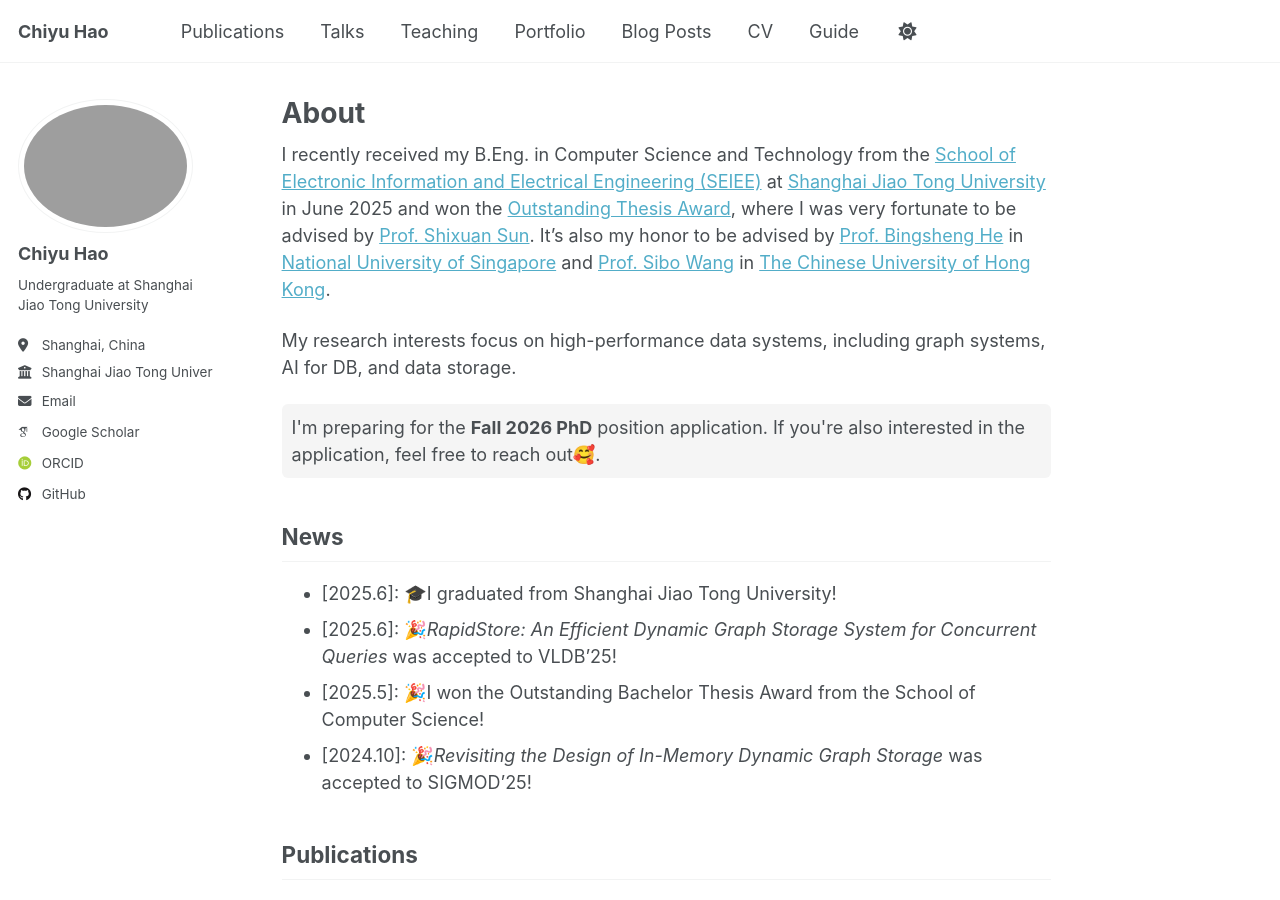
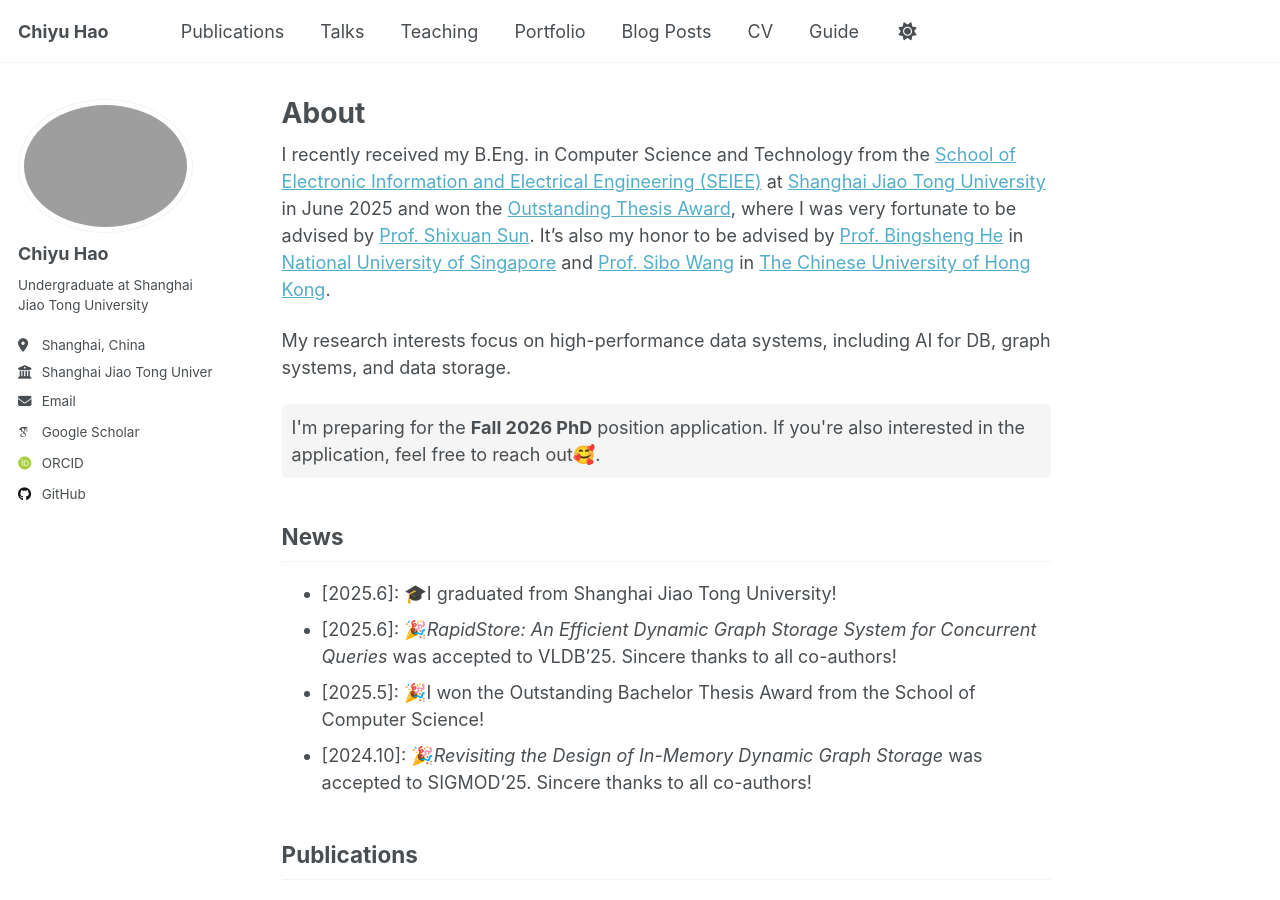
Before and after one commit to HCAHOI/hcahoi.github.io, a Jekyll site: the page built from _pages/about.md, in a window 1280 px wide and 900 px high. Built offline with Jekyll 4.4.1, drawn with Linux system fonts in a browser that asks for light colours; some web fonts are replaced; a script that is not in the unit is left out.

Commit message:
Update about.md

```diff
--- a/_pages/about.md
+++ b/_pages/about.md
@@ -9,7 +9,7 @@
 
 I recently received my B.Eng. in Computer Science and Technology from the [School of Electronic Information and Electrical Engineering (SEIEE)](https://english.seiee.sjtu.edu.cn/) at [Shanghai Jiao Tong University](https://en.sjtu.edu.cn/) in June 2025 and won the [Outstanding Thesis Award](https://mp.weixin.qq.com/s/3x_Zj_OL7N2nzZq-ZgEDLg), where I was very fortunate to be advised by [Prof. Shixuan Sun](https://shixuansun.github.io/). It's also my honor to be advised by [Prof. Bingsheng He](https://www.comp.nus.edu.sg/~hebs/) in [National University of Singapore](http://www.nus.edu.sg/) and [Prof. Sibo Wang](https://www1.se.cuhk.edu.hk/~swang/) in [The Chinese University of Hong Kong](https://www.cuhk.edu.hk/).
 
-My research interests focus on high-performance data systems, including graph systems, AI for DB, and data storage.
+My research interests focus on high-performance data systems, including AI for DB, graph systems, and data storage.
 
 <div style="background-color:#f5f5f5; padding:10px; border-radius:6px;">
 I'm preparing for the <strong>Fall 2026 PhD</strong> position application. If you're also interested in the application, feel free to reach out🥰.
@@ -17,9 +17,9 @@
 
 ## News
 * \[2025.6\]: 🎓I graduated from Shanghai Jiao Tong University!
-* \[2025.6\]: 🎉*RapidStore: An Efficient Dynamic Graph Storage System for Concurrent Queries* was accepted to VLDB'25!
+* \[2025.6\]: 🎉*RapidStore: An Efficient Dynamic Graph Storage System for Concurrent Queries* was accepted to VLDB'25. Sincere thanks to all co-authors!
 * \[2025.5\]: 🎉I won the Outstanding Bachelor Thesis Award from the School of Computer Science!
-* \[2024.10\]: 🎉*Revisiting the Design of In-Memory Dynamic Graph Storage* was accepted to SIGMOD'25!
+* \[2024.10\]: 🎉*Revisiting the Design of In-Memory Dynamic Graph Storage* was accepted to SIGMOD'25. Sincere thanks to all co-authors!
 
 ## Publications
 - **RapidStore: An Efficient Dynamic Graph Storage System for Concurrent Queries** [[code]](https://github.com/HCAHOI/RapidStore)
```
